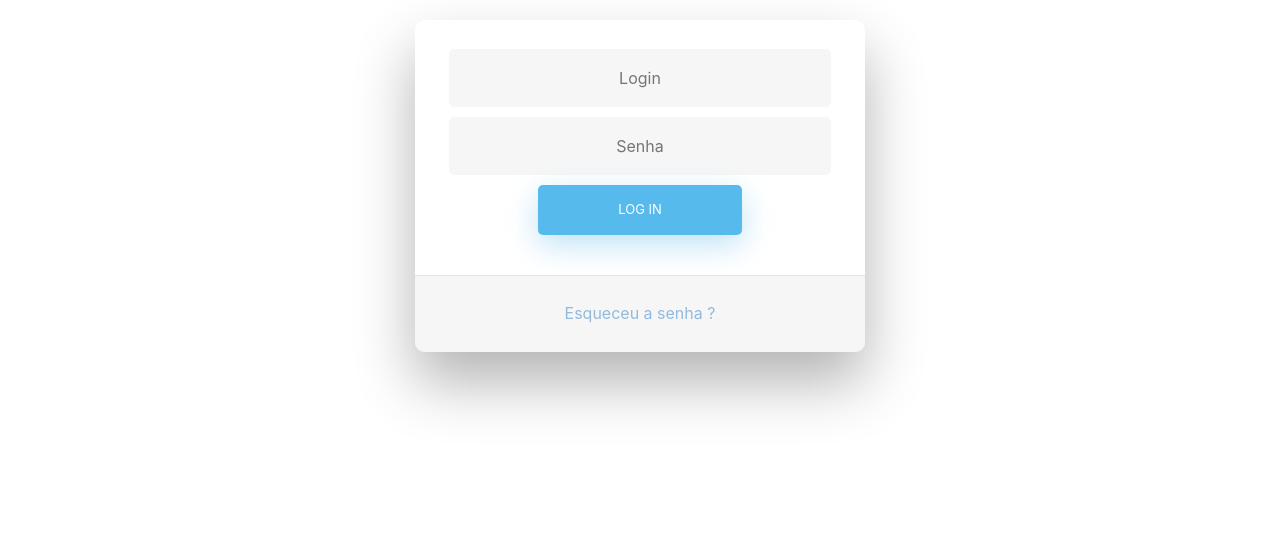
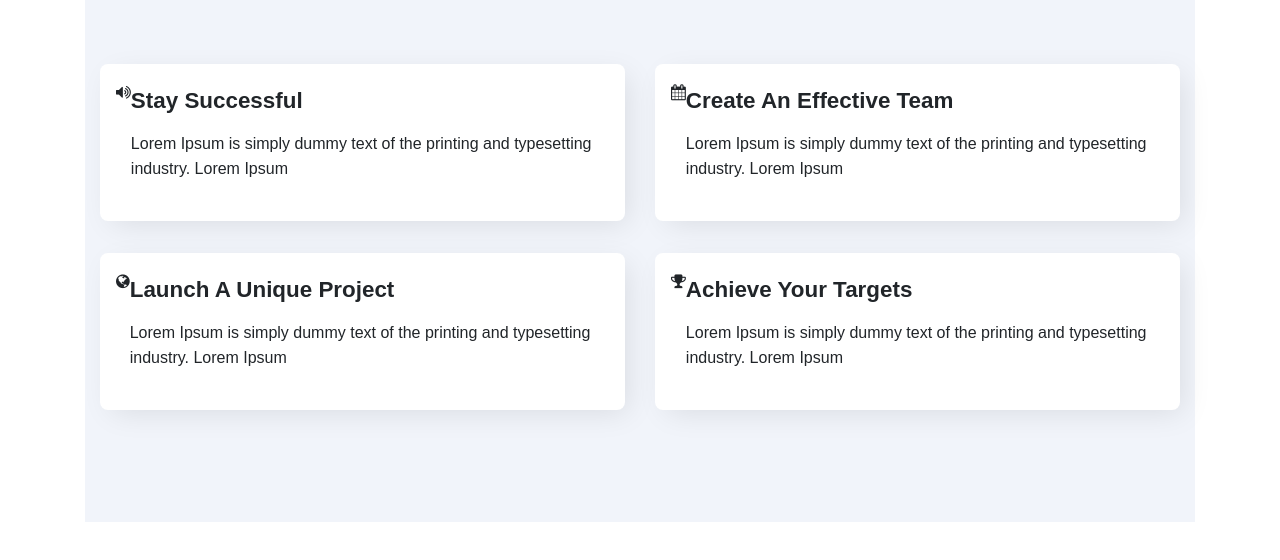
Before and after one commit to tcslearn2019/ProjetoBanco-Angular, an Angular app: page /pr in a window 1280 px wide. Shown: the top 560 px of the page. Built offline with nearby package versions, Linux system fonts and the light colour scheme.

Commit message:
Aparecendo tela

```diff
--- a/src/app/app.component.css
+++ b/src/app/app.component.css
@@ -247,3 +247,48 @@ html {
   #icon {
     width:60%;
   }
+  section {
+    padding-top: 4rem;
+    padding-bottom: 5rem;
+    background-color: #f1f4fa;
+}
+.wrap {
+    display: flex;
+    background: white;
+    padding: 1rem 1rem 1rem 1rem;
+    border-radius: 0.5rem;
+    box-shadow: 7px 7px 30px -5px rgba(0,0,0,0.1);
+    margin-bottom: 2rem;
+}
+
+.wrap:hover {
+    background: linear-gradient(135deg,#6394ff 0%,#0a193b 100%);
+    color: white;
+}
+.vcenter {
+    margin: auto;
+}
+
+.mbr-section-title3 {
+    text-align: left;
+}
+h2 {
+    margin-top: 0.5rem;
+    margin-bottom: 0.5rem;
+}
+.display-5 {
+    font-family: 'Source Sans Pro',sans-serif;
+    font-size: 1.4rem;
+}
+.mbr-bold {
+    font-weight: 700;
+}
+
+ p {
+    padding-top: 0.5rem;
+    padding-bottom: 0.5rem;
+    line-height: 25px;
+}
+.display-6 {
+    font-family: 'Source Sans Pro',sans-serif;
+    font-size: 1re}
--- a/src/app/app.component.html
+++ b/src/app/app.component.html
@@ -1,26 +1,3 @@
-<link href="//maxcdn.bootstrapcdn.com/bootstrap/4.0.0/css/bootstrap.min.css" rel="stylesheet" id="bootstrap-css">
-<script src="//maxcdn.bootstrapcdn.com/bootstrap/4.0.0/js/bootstrap.min.js"></script>
-<script src="//cdnjs.cloudflare.com/ajax/libs/jquery/3.2.1/jquery.min.js"></script>
-
-<div class="wrapper fadeInDown">
-  <div id="formContent">
-
-    <!--
-    <div class="fadeIn first">
-      <img src="https://image.flaticon.com/icons/svg/149/149452.svg" id="icon" alt="User Icon" />
-    </div>
-    -->
-
-    <br>
-    <form>
-      <input type="text" id="login" class="fadeIn second" name="login" placeholder="Login">
-      <input type="text" id="Senha" class="fadeIn third" name="login" placeholder="Senha">
-      <input type="submit" class="fadeIn fourth" value="Log In">
-    </form>
-
-    <div id="formFooter">
-      <a class="underlineHover" href="#">Esqueceu a senha ?</a>
-    </div>
-
-  </div>
+<div class="container">
+  <router-outlet></router-outlet>
 </div>
--- a/src/app/app.module.ts
+++ b/src/app/app.module.ts
@@ -2,19 +2,19 @@ import { BrowserModule } from '@angular/platform-browser';
 import { NgModule } from '@angular/core';
 import { RouterModule, Routes} from '@angular/router'
 import { AppComponent } from './app.component';
-import { CadastroFormComponent } from './components/cadastro-form/cadastro-form.component';
+import { LoginFormComponent } from './components/login-form/login-form.component';
 import { PrincipalFormComponent } from './components/principal-form/principal-form.component';
 
 
 const appRoutes:Routes = [
-  {path:'', component: CadastroFormComponent},
+  {path:'', component: LoginFormComponent},
   {path: 'pr', component: PrincipalFormComponent}
 ];
 
 @NgModule({
   declarations: [
     AppComponent,
-    CadastroFormComponent,
+    LoginFormComponent,
     PrincipalFormComponent
   ],
   imports: [
--- a/src/app/components/login-form/login-form.component.html
+++ b/src/app/components/login-form/login-form.component.html
@@ -2,7 +2,6 @@
 <script src="//maxcdn.bootstrapcdn.com/bootstrap/4.0.0/js/bootstrap.min.js"></script>
 <script src="//cdnjs.cloudflare.com/ajax/libs/jquery/3.2.1/jquery.min.js"></script>
 
-<div class="container">
 <div class="wrapper fadeInDown">
   <div id="formContent">
 
@@ -25,4 +24,7 @@
 
   </div>
 </div>
-</div>
+<link href="//maxcdn.bootstrapcdn.com/bootstrap/4.1.1/css/bootstrap.min.css" rel="stylesheet" id="bootstrap-css">
+<script src="//maxcdn.bootstrapcdn.com/bootstrap/4.1.1/js/bootstrap.min.js"></script>
+<script src="//cdnjs.cloudflare.com/ajax/libs/jquery/3.2.1/jquery.min.js"></script>
+<!------ Include the above in your HEAD tag ---------->
--- a/src/app/components/principal-form/principal-form.component.html
+++ b/src/app/components/principal-form/principal-form.component.html
@@ -6,33 +6,53 @@
 <link rel="stylesheet" href="https://maxcdn.bootstrapcdn.com/font-awesome/4.7.0/css/font-awesome.min.css"><link rel="stylesheet" href="https://maxcdn.bootstrapcdn.com/font-awesome/4.7.0/css/font-awesome.min.css">
 
 <section>
-    <div class="container">
+<div class="container">
 		<div class="row mbr-justify-content-center">
             <div class="col-lg-6 mbr-col-md-10">
                 <div class="wrap">
+                    <div class="ico-wrap">
+                        <span class="mbr-iconfont fa-volume-up fa"></span>
+                    </div>
                     <div class="text-wrap vcenter">
-                        <h2 class="mbr-fonts-style mbr-bold mbr-section-title3 display-5">Investimentos</h2>
+                        <h2 class="mbr-fonts-style mbr-bold mbr-section-title3 display-5">Stay <span>Successful</span></h2>
+                        <p class="mbr-fonts-style text1 mbr-text display-6">Lorem Ipsum is simply dummy text of the printing and typesetting industry. Lorem Ipsum</p>
                     </div>
                 </div>
             </div>
             <div class="col-lg-6 mbr-col-md-10">
                 <div class="wrap">
+                    <div class="ico-wrap">
+                        <span class="mbr-iconfont fa-calendar fa"></span>
+                    </div>
                     <div class="text-wrap vcenter">
-                        <h2 class="mbr-fonts-style mbr-bold mbr-section-title3 display-5">Saldo</h2>
+                        <h2 class="mbr-fonts-style mbr-bold mbr-section-title3 display-5">Create
+                            <span>An Effective Team</span>
+                        </h2>
+                        <p class="mbr-fonts-style text1 mbr-text display-6">Lorem Ipsum is simply dummy text of the printing and typesetting industry. Lorem Ipsum</p>
                     </div>
                 </div>
             </div>
             <div class="col-lg-6 mbr-col-md-10">
                 <div class="wrap">
+                    <div class="ico-wrap">
+                        <span class="mbr-iconfont fa-globe fa"></span>
+                    </div>
                     <div class="text-wrap vcenter">
-                        <h2 class="mbr-fonts-style mbr-bold mbr-section-title3 display-5">Transferências</h2>
+                        <h2 class="mbr-fonts-style mbr-bold mbr-section-title3 display-5">Launch
+                            <span>A Unique Project</span>
+                        </h2>
+                        <p class="mbr-fonts-style text1 mbr-text display-6">Lorem Ipsum is simply dummy text of the printing and typesetting industry. Lorem Ipsum</p>
                     </div>
                 </div>
             </div>
             <div class="col-lg-6 mbr-col-md-10">
                 <div class="wrap">
+                    <div class="ico-wrap">
+                        <span class="mbr-iconfont fa-trophy fa"></span>
+                    </div>
                     <div class="text-wrap vcenter">
-                        <h2 class="mbr-fonts-style mbr-bold mbr-section-title3 display-5">Empréstimos</h2>
+                        <h2 class="mbr-fonts-style mbr-bold mbr-section-title3 display-5">Achieve <span>Your Targets</span></h2>
+                        <p class="mbr-fonts-style text1 mbr-text display-6">Lorem Ipsum is simply dummy text of the printing and typesetting industry. Lorem Ipsum</p>
                     </div>
                 </div>
             </div>
```
Lines whose indentation alone changed are shown as unchanged.
